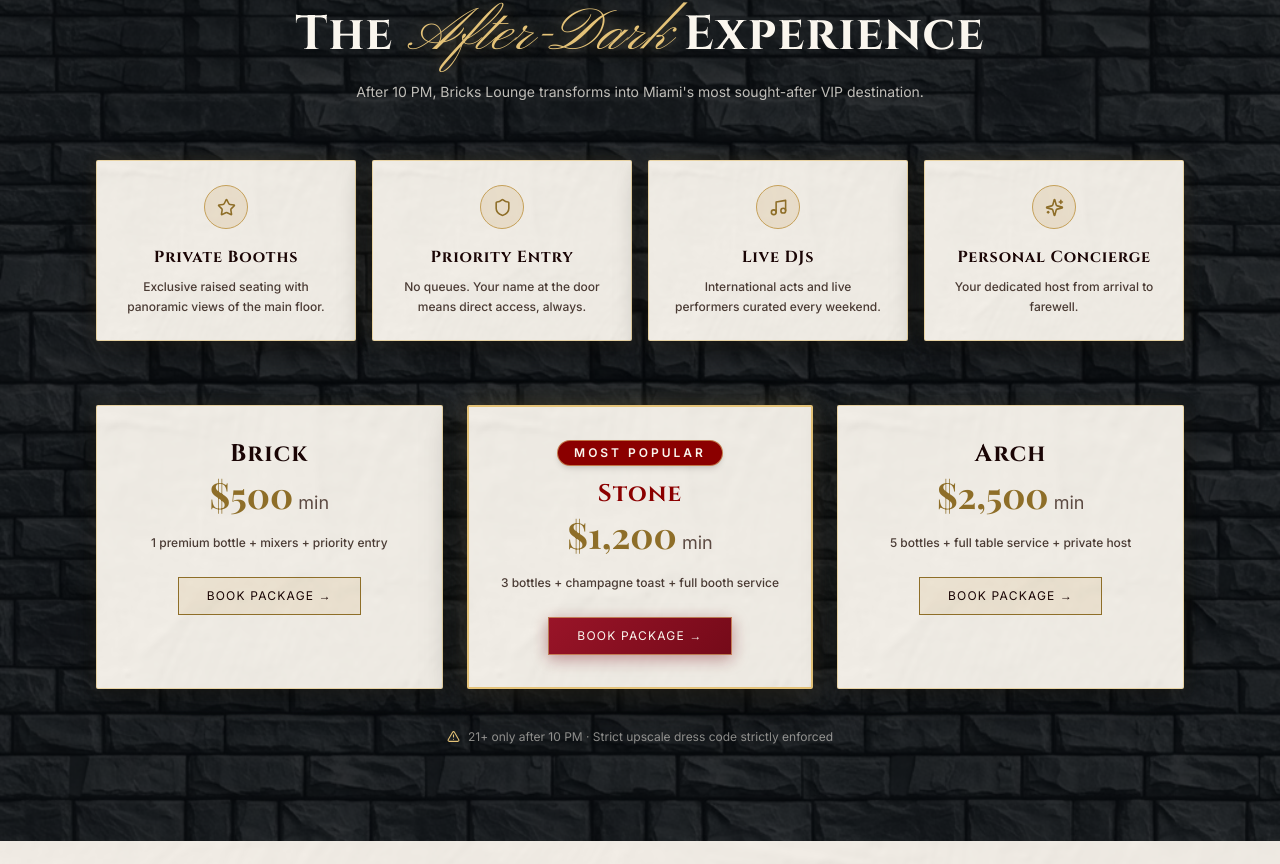
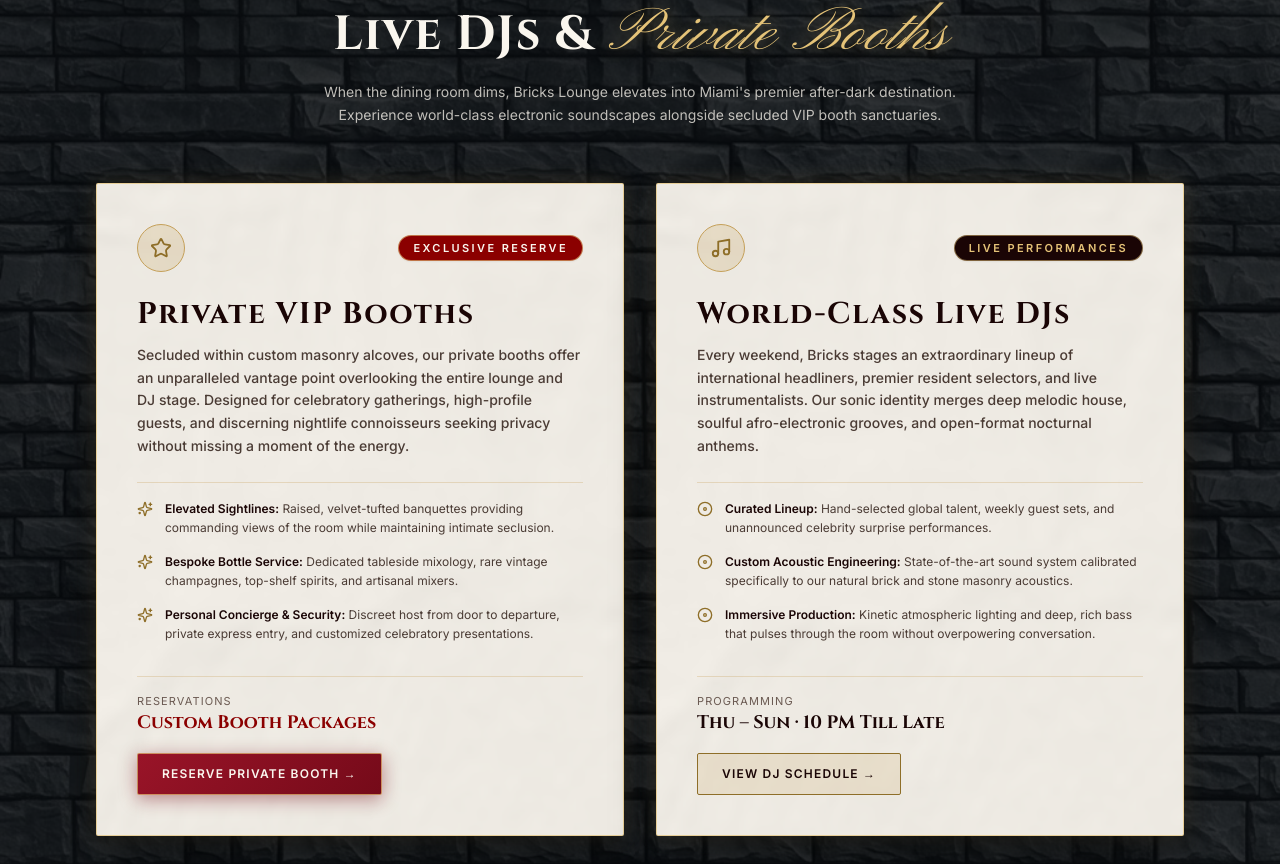
Before and after one commit to Goodomenn/ela-trading, a React (Vite) app: page / in a window 1280 px wide. Shown: the part 1748-2612 px from the top of the page. Built offline with nearby package versions, Linux system fonts and the light colour scheme; a web font is replaced by a local one.

Commit message:
Update LoungeSection to focus exclusively on Live DJs and Private Booths with expanded details

```diff
--- a/src/components/LoungeSection.jsx
+++ b/src/components/LoungeSection.jsx
@@ -1,19 +1,6 @@
 import { motion } from "framer-motion";
 import { Link } from "react-router-dom";
-import { Star, Shield, Music, Sparkles, AlertTriangle } from "lucide-react";
-
-const perks = [
-  { icon:Star,     title:"Private Booths",      desc:"Exclusive raised seating with panoramic views of the main floor." },
-  { icon:Shield,   title:"Priority Entry",       desc:"No queues. Your name at the door means direct access, always." },
-  { icon:Music,    title:"Live DJs",             desc:"International acts and live performers curated every weekend." },
-  { icon:Sparkles, title:"Personal Concierge",   desc:"Your dedicated host from arrival to farewell." },
-];
-
-const packages = [
-  { name:"Brick",  price:"$500",   desc:"1 premium bottle + mixers + priority entry",          highlight:false },
-  { name:"Stone",  price:"$1,200", desc:"3 bottles + champagne toast + full booth service",    highlight:true  },
-  { name:"Arch",   price:"$2,500", desc:"5 bottles + full table service + private host",       highlight:false },
-];
+import { Music, Star, AlertTriangle, Disc, Sparkles } from "lucide-react";
 
 export default function LoungeSection() {
   return (
@@ -23,114 +10,174 @@
       <div className="relative z-10 section-inner">
         {/* Header */}
         <div className="text-center mb-14">
-          <span className="section-label-light">VIP Lounge</span>
+          <span className="section-label-light">VIP Lounge & Nightlife</span>
           <div className="divider-white mx-auto"/>
           <h2 className="font-display text-4xl md:text-5xl font-bold tracking-wide" style={{color:"#FAF6EE"}}>
-            The <span className="font-script text-5xl md:text-6xl font-normal italic" style={{color:"#E5C378", textShadow:"0 0 16px rgba(229,195,120,0.35)"}}>After-Dark</span> Experience
+            Live DJs & <span className="font-script text-5xl md:text-6xl font-normal italic" style={{color:"#E5C378", textShadow:"0 0 16px rgba(229,195,120,0.35)"}}>Private Booths</span>
           </h2>
-          <p className="font-sans text-sm mt-4 max-w-xl mx-auto leading-relaxed" style={{color:"rgba(250,246,238,0.75)"}}>
-            After 10 PM, Bricks Lounge transforms into Miami's most sought-after VIP destination.
+          <p className="font-sans text-sm mt-4 max-w-2xl mx-auto leading-relaxed" style={{color:"rgba(250,246,238,0.75)"}}>
+            When the dining room dims, Bricks Lounge elevates into Miami's premier after-dark destination. Experience world-class electronic soundscapes alongside secluded VIP booth sanctuaries.
           </p>
         </div>
 
-        {/* Perks grid — cards have the cream plaster texture background */}
-        <div className="grid grid-cols-2 lg:grid-cols-4 gap-4 mb-16">
-          {perks.map((p,i)=>(
-            <motion.div key={i}
-              whileInView={{opacity:1,y:0}} initial={{opacity:0,y:20}}
-              viewport={{once:true}} transition={{delay:i*0.1}}
-              className="p-6 text-center transition-all duration-300 shadow-2xl shadow-black/50 rounded-sm relative overflow-hidden group hover:-translate-y-1"
+        {/* 2 Focused Feature Showcases: Private Booths & Live DJs */}
+        <div className="grid grid-cols-1 lg:grid-cols-2 gap-8 mb-12">
+          {/* Private VIP Booths Card */}
+          <motion.div
+            whileInView={{opacity:1, y:0}} initial={{opacity:0, y:25}}
+            viewport={{once:true}} transition={{duration:0.4}}
+            className="p-8 md:p-10 rounded-sm relative overflow-hidden transition-all duration-300 shadow-2xl flex flex-col justify-between group hover:-translate-y-1"
             style={{
               backgroundImage: "url('/textures/cream-plaster.png')",
               backgroundSize: "cover",
               backgroundPosition: "center",
-                border: "1.5px solid rgba(229,195,120,0.60)",
-                boxShadow: "0 10px 30px rgba(0,0,0,0.5), 0 0 15px rgba(229,195,120,0.15)"
+              border: "1.5px solid rgba(229,195,120,0.70)",
+              boxShadow: "0 15px 40px rgba(0,0,0,0.55), 0 0 20px rgba(229,195,120,0.18)"
             }}>
-              <div className="w-11 h-11 flex items-center justify-center mx-auto mb-4 rounded-full transition-transform group-hover:scale-110"
+            <div>
+              <div className="flex items-center justify-between mb-6">
+                <div className="w-12 h-12 flex items-center justify-center rounded-full"
                   style={{
                     border: "1.5px solid #C5A059",
-                  background: "rgba(197,160,89,0.20)",
+                    background: "rgba(197,160,89,0.22)",
                     color: "#8E6E28"
                   }}>
-                <p.icon size={19} />
+                  <Star size={22} />
                 </div>
-              <h4 className="font-display font-bold text-base mb-2 tracking-wider text-[#1a0505]">
-                {p.title}
-              </h4>
-              <p className="font-sans text-xs leading-relaxed text-[#4A3B34] font-medium">
-                {p.desc}
-              </p>
-            </motion.div>
-          ))}
+                <span className="inline-block text-[11px] tracking-[0.22em] uppercase font-sans font-semibold px-3.5 py-1 rounded-full bg-[#8B0000] text-[#FAF6EE] border border-[#E5C378]/60 shadow-sm">
+                  Exclusive Reserve
+                </span>
               </div>
 
-        {/* Packages */}
-        <div className="grid grid-cols-1 md:grid-cols-3 gap-6 mb-10">
-          {packages.map((pkg,i)=>(
-            <motion.div key={i}
-              whileInView={{opacity:1,scale:1}} initial={{opacity:0,scale:0.97}}
-              viewport={{once:true}} transition={{delay:i*0.12}}
-              className={`p-8 text-center transition-all duration-300 rounded-sm relative overflow-hidden group hover:-translate-y-1 ${
-                pkg.highlight
-                  ? "scale-105 shadow-2xl shadow-black/60"
-                  : "shadow-2xl shadow-black/50"
-              }`}
+              <h3 className="font-display font-bold text-2xl md:text-3xl mb-3 tracking-wider text-[#1a0505]">
+                Private VIP Booths
+              </h3>
+
+              <p className="font-sans text-sm leading-relaxed mb-6 text-[#4A3B34] font-medium">
+                Secluded within custom masonry alcoves, our private booths offer an unparalleled vantage point overlooking the entire lounge and DJ stage. Designed for celebratory gatherings, high-profile guests, and discerning nightlife connoisseurs seeking privacy without missing a moment of the energy.
+              </p>
+
+              <div className="space-y-3.5 mb-8 pt-4 border-t border-[#C5A059]/30">
+                <div className="flex items-start gap-3">
+                  <Sparkles size={16} className="text-[#8E6E28] flex-shrink-0 mt-0.5" />
+                  <p className="font-sans text-xs text-[#4A3B34] leading-relaxed">
+                    <strong className="text-[#1a0505] font-semibold">Elevated Sightlines:</strong> Raised, velvet-tufted banquettes providing commanding views of the room while maintaining intimate seclusion.
+                  </p>
+                </div>
+                <div className="flex items-start gap-3">
+                  <Sparkles size={16} className="text-[#8E6E28] flex-shrink-0 mt-0.5" />
+                  <p className="font-sans text-xs text-[#4A3B34] leading-relaxed">
+                    <strong className="text-[#1a0505] font-semibold">Bespoke Bottle Service:</strong> Dedicated tableside mixology, rare vintage champagnes, top-shelf spirits, and artisanal mixers.
+                  </p>
+                </div>
+                <div className="flex items-start gap-3">
+                  <Sparkles size={16} className="text-[#8E6E28] flex-shrink-0 mt-0.5" />
+                  <p className="font-sans text-xs text-[#4A3B34] leading-relaxed">
+                    <strong className="text-[#1a0505] font-semibold">Personal Concierge & Security:</strong> Discreet host from door to departure, private express entry, and customized celebratory presentations.
+                  </p>
+                </div>
+              </div>
+            </div>
+
+            <div className="pt-4 border-t border-[#C5A059]/30 flex flex-wrap items-center justify-between gap-4">
+              <div>
+                <span className="block text-[11px] font-sans uppercase tracking-widest text-[#6B5A52]">Reservations</span>
+                <span className="font-display font-bold text-lg text-[#8B0000]">Custom Booth Packages</span>
+              </div>
+              <Link to="/reservations"
+                className="font-sans text-xs tracking-widest uppercase transition-all duration-200 px-6 py-3 rounded-sm font-semibold"
+                style={{
+                  border: "1.5px solid rgba(229,195,120,0.70)",
+                  background: "linear-gradient(135deg, #991428 0%, #750A19 100%)",
+                  color: "#FAF6EE",
+                  boxShadow: "0 4px 18px rgba(117,10,25,0.45)"
+                }}>
+                Reserve Private Booth →
+              </Link>
+            </div>
+          </motion.div>
+
+          {/* Live DJs & Sound Card */}
+          <motion.div
+            whileInView={{opacity:1, y:0}} initial={{opacity:0, y:25}}
+            viewport={{once:true}} transition={{duration:0.4, delay:0.15}}
+            className="p-8 md:p-10 rounded-sm relative overflow-hidden transition-all duration-300 shadow-2xl flex flex-col justify-between group hover:-translate-y-1"
             style={{
               backgroundImage: "url('/textures/cream-plaster.png')",
               backgroundSize: "cover",
               backgroundPosition: "center",
-                border: pkg.highlight
-                  ? "2px solid #E5C378"
-                  : "1.5px solid rgba(229,195,120,0.60)",
-                boxShadow: pkg.highlight
-                  ? "0 15px 40px rgba(0,0,0,0.6), 0 0 25px rgba(229,195,120,0.25)"
-                  : "0 10px 30px rgba(0,0,0,0.5), 0 0 15px rgba(229,195,120,0.10)"
+              border: "1.5px solid rgba(229,195,120,0.70)",
+              boxShadow: "0 15px 40px rgba(0,0,0,0.55), 0 0 20px rgba(229,195,120,0.18)"
             }}>
-              {pkg.highlight && (
-                <span className="inline-block text-xs tracking-[0.25em] uppercase font-sans font-semibold mb-3 px-4 py-1 rounded-full bg-[#8B0000] text-[#FAF6EE] border border-[#E5C378]/60 shadow-md">
-                  Most Popular
+            <div>
+              <div className="flex items-center justify-between mb-6">
+                <div className="w-12 h-12 flex items-center justify-center rounded-full"
+                  style={{
+                    border: "1.5px solid #C5A059",
+                    background: "rgba(197,160,89,0.22)",
+                    color: "#8E6E28"
+                  }}>
+                  <Music size={22} />
+                </div>
+                <span className="inline-block text-[11px] tracking-[0.22em] uppercase font-sans font-semibold px-3.5 py-1 rounded-full bg-[#1a0505] text-[#E5C378] border border-[#E5C378]/50 shadow-sm">
+                  Live Performances
                 </span>
-              )}
-              <h3 className={`font-display font-bold text-2xl mb-1 tracking-wider ${pkg.highlight ? "text-[#8B0000]" : "text-[#1a0505]"}`}>
-                {pkg.name}
+              </div>
+
+              <h3 className="font-display font-bold text-2xl md:text-3xl mb-3 tracking-wider text-[#1a0505]">
+                World-Class Live DJs
               </h3>
-              <p className="font-serif text-4xl mb-4 font-bold text-[#8E6E28]">
-                {pkg.price}<span className="text-lg font-sans font-normal text-[#5C4A42]"> min</span>
+
+              <p className="font-sans text-sm leading-relaxed mb-6 text-[#4A3B34] font-medium">
+                Every weekend, Bricks stages an extraordinary lineup of international headliners, premier resident selectors, and live instrumentalists. Our sonic identity merges deep melodic house, soulful afro-electronic grooves, and open-format nocturnal anthems.
               </p>
-              <p className="font-sans text-xs leading-relaxed mb-6 text-[#4A3B34] font-medium">
-                {pkg.desc}
+
+              <div className="space-y-3.5 mb-8 pt-4 border-t border-[#C5A059]/30">
+                <div className="flex items-start gap-3">
+                  <Disc size={16} className="text-[#8E6E28] flex-shrink-0 mt-0.5" />
+                  <p className="font-sans text-xs text-[#4A3B34] leading-relaxed">
+                    <strong className="text-[#1a0505] font-semibold">Curated Lineup:</strong> Hand-selected global talent, weekly guest sets, and unannounced celebrity surprise performances.
                   </p>
-              <Link to="/reservations"
-                className="font-sans text-xs tracking-widest uppercase transition-all duration-200"
+                </div>
+                <div className="flex items-start gap-3">
+                  <Disc size={16} className="text-[#8E6E28] flex-shrink-0 mt-0.5" />
+                  <p className="font-sans text-xs text-[#4A3B34] leading-relaxed">
+                    <strong className="text-[#1a0505] font-semibold">Custom Acoustic Engineering:</strong> State-of-the-art sound system calibrated specifically to our natural brick and stone masonry acoustics.
+                  </p>
+                </div>
+                <div className="flex items-start gap-3">
+                  <Disc size={16} className="text-[#8E6E28] flex-shrink-0 mt-0.5" />
+                  <p className="font-sans text-xs text-[#4A3B34] leading-relaxed">
+                    <strong className="text-[#1a0505] font-semibold">Immersive Production:</strong> Kinetic atmospheric lighting and deep, rich bass that pulses through the room without overpowering conversation.
+                  </p>
+                </div>
+              </div>
+            </div>
+
+            <div className="pt-4 border-t border-[#C5A059]/30 flex flex-wrap items-center justify-between gap-4">
+              <div>
+                <span className="block text-[11px] font-sans uppercase tracking-widest text-[#6B5A52]">Programming</span>
+                <span className="font-display font-bold text-lg text-[#1a0505]">Thu – Sun · 10 PM Till Late</span>
+              </div>
+              <a href="#events"
+                className="font-sans text-xs tracking-widest uppercase transition-all duration-200 px-6 py-3 rounded-sm font-semibold"
                 style={{
-                  display: "inline-block",
-                  padding: "10px 28px",
-                  border: pkg.highlight
-                    ? "1.5px solid rgba(229,195,120,0.60)"
-                    : "1.5px solid #8E6E28",
-                  background: pkg.highlight
-                    ? "linear-gradient(135deg, #991428 0%, #750A19 100%)"
-                    : "rgba(197,160,89,0.15)",
-                  color: pkg.highlight ? "#FAF6EE" : "#1a0505",
-                  boxShadow: pkg.highlight ? "0 4px 16px rgba(117,10,25,0.4)" : "none"
+                  border: "1.5px solid #8E6E28",
+                  background: "rgba(197,160,89,0.18)",
+                  color: "#1a0505",
                 }}
                 onMouseEnter={e => {
-                  if (!pkg.highlight) {
-                    e.currentTarget.style.background = "rgba(197,160,89,0.30)";
+                  e.currentTarget.style.background = "rgba(197,160,89,0.32)";
                   e.currentTarget.style.borderColor = "#C5A059";
-                  }
                 }}
                 onMouseLeave={e => {
-                  if (!pkg.highlight) {
-                    e.currentTarget.style.background = "rgba(197,160,89,0.15)";
+                  e.currentTarget.style.background = "rgba(197,160,89,0.18)";
                   e.currentTarget.style.borderColor = "#8E6E28";
-                  }
                 }}>
-                Book Package →
-              </Link>
+                View DJ Schedule →
+              </a>
+            </div>
           </motion.div>
-          ))}
         </div>
 
         {/* Fine print */}
```
Lines whose indentation alone changed are shown as unchanged.
